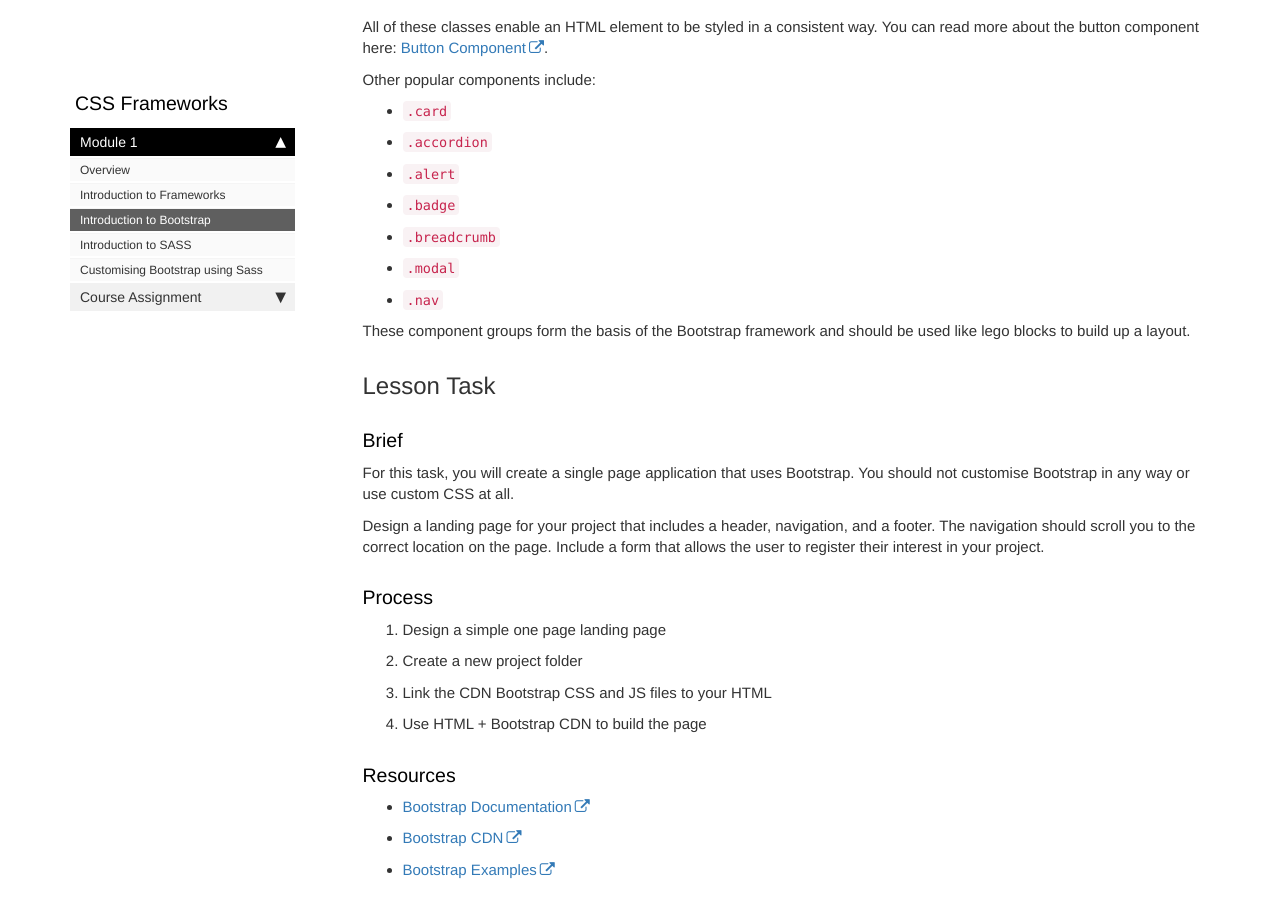
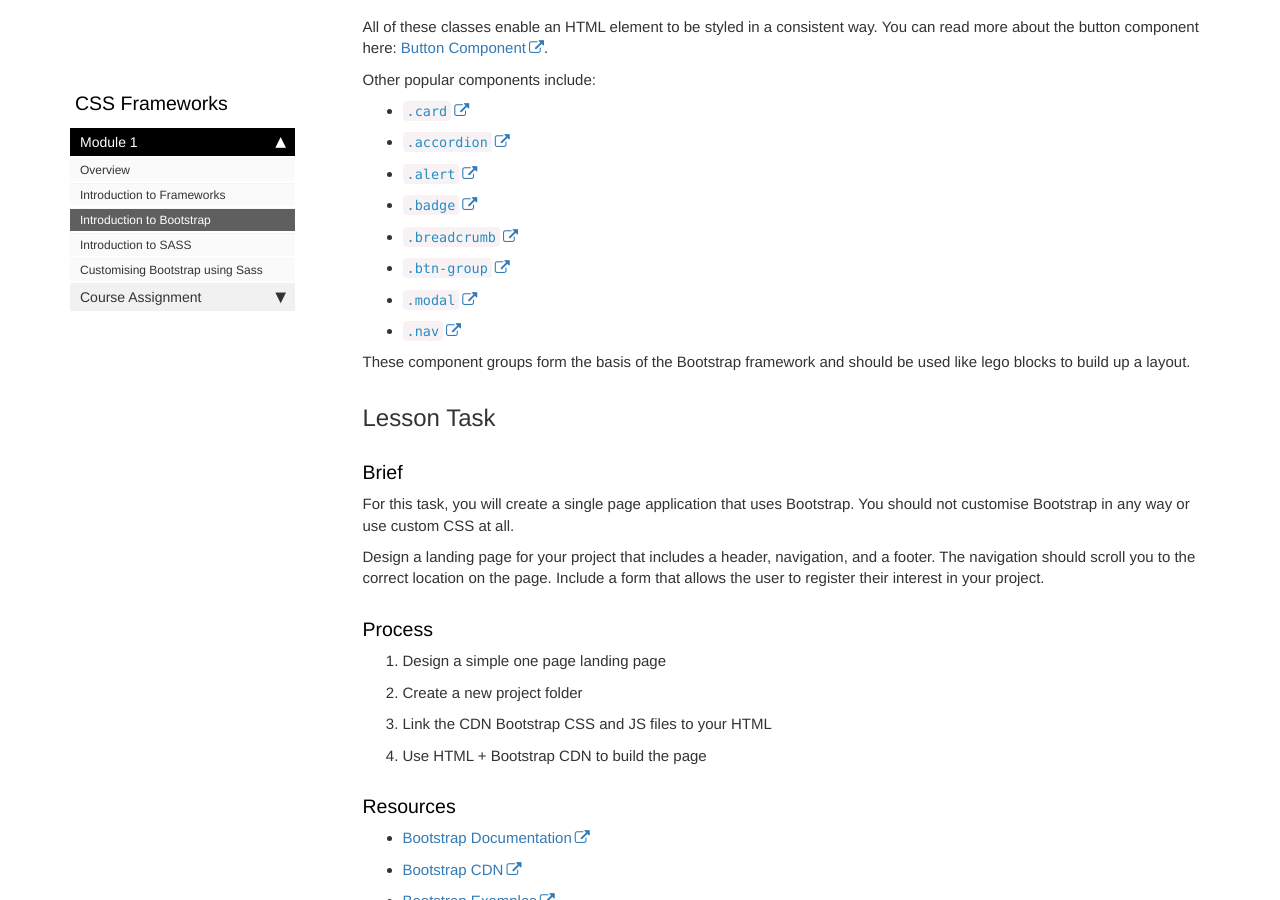
Before and after one commit to AmberBentley/content-feu, a Jekyll site: the page built from pages/css-frameworks/module-1/intro-to-bootstrap.md, in a window 1280 px wide and 900 px high, scrolled down 4074 px. Built offline with Jekyll 4.4.1, drawn with Linux system fonts in a browser that asks for light colours; comment, search, counter and statistics services are not loaded.

Commit message:
Adds doc links

```diff
--- a/pages/css-frameworks/module-1/intro-to-bootstrap.md
+++ b/pages/css-frameworks/module-1/intro-to-bootstrap.md
@@ -173,13 +173,14 @@ All of these classes enable an HTML element to be styled in a consistent way. Yo
 
 Other popular components include:
 
-- `.card`
-- `.accordion`
-- `.alert`
-- `.badge`
-- `.breadcrumb`
-- `.modal`
-- `.nav`
+- [`.card`](https://getbootstrap.com/docs/5.2/components/card/)
+- [`.accordion`](https://getbootstrap.com/docs/5.2/components/accordion/)
+- [`.alert`](https://getbootstrap.com/docs/5.2/components/alert/)
+- [`.badge`](https://getbootstrap.com/docs/5.2/components/badge/)
+- [`.breadcrumb`](https://getbootstrap.com/docs/5.2/components/breadcrumb/)
+- [`.btn-group`](https://getbootstrap.com/docs/5.2/components/button-group/)
+- [`.modal`](https://getbootstrap.com/docs/5.2/components/modal/)
+- [`.nav`](https://getbootstrap.com/docs/5.2/components/nav/)
 
 These component groups form the basis of the Bootstrap framework and should be used like lego blocks to build up a layout.
 
```
